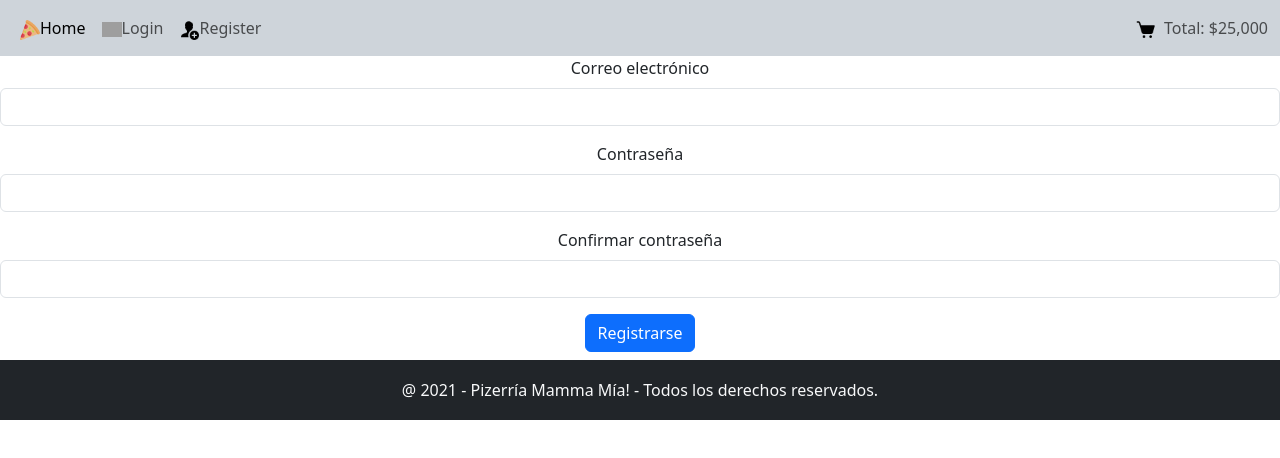
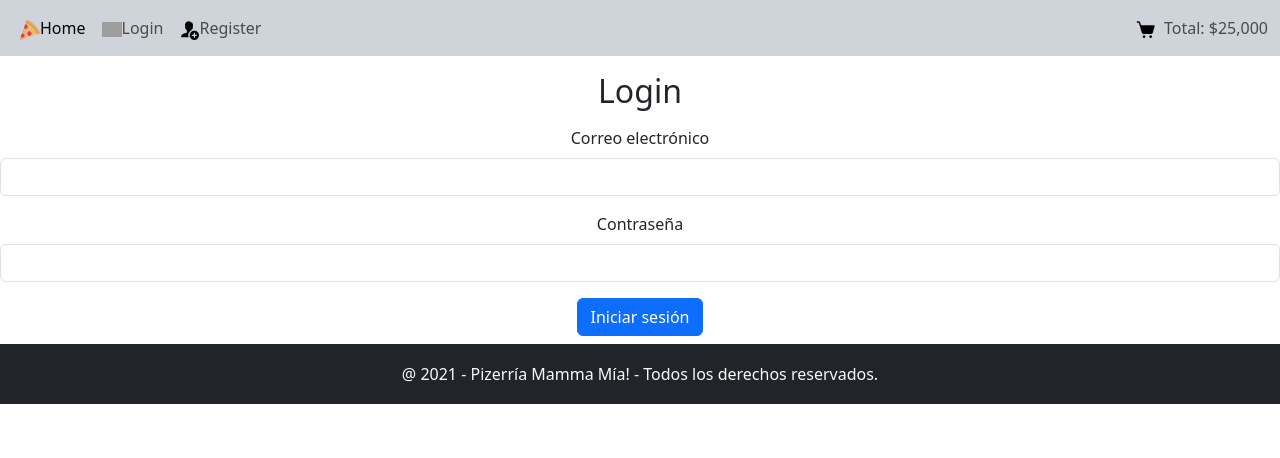
Before and after one commit to FranciscoArce92/pizzeria-mamma-mia, a React (Vite) app: page / in a window 1280 px wide. Shown: the top 458 px of the page. Built offline with nearby package versions, Linux system fonts and the light colour scheme; grey boxes are pictures that could not be loaded.

Commit message:
Término Hito 2

```diff
--- a/src/App.jsx
+++ b/src/App.jsx
@@ -1,6 +1,7 @@
 import './App.css'
 import Footer from './components/Footer'
 import Home from './components/Home'
+import Login from './components/Login'
 import Navbar from './components/Navbar'
 import Register from './components/Register'
 
@@ -11,7 +12,8 @@ function App() {
     <>
       <Navbar />
       {/* <Home /> */}
-      <Register />
+      {/* <Register /> */}
+      <Login />
       <Footer />
 
     </>
--- a/src/components/Login.jsx
+++ b/src/components/Login.jsx
@@ -1,9 +1,65 @@
+import React, { useState } from "react";
+import { validateRequiredFields, validatePasswordLength } from "../utils/validations";
 
 
 function Login() {
+    const [ email, setEmail ] = useState('');
+    const [ password, setPassword ] = useState('');
+    const [ message, setMessage ] = useState('');
+
+    const handleLogin = (e) => {
+        e.preventDefault();
+
+        //Validar campos requeridos
+        const requiredFieldsError = validateRequiredFields({ email, password });
+        if (requiredFieldsError) {
+            setMessage(requiredFieldsError);
+            return;
+        }
+
+        //Validar longitud de contraseña
+        const passwordLengthError = validatePasswordLength(password);
+        if (passwordLengthError) {
+            setMessage(passwordLengthError);
+            return;
+        }
+
+        //Si todo es correcto
+        setMessage('Inicio de sesión exitoso')
+    }
   return (
-    <div>Login</div>
-  )
+    <>
+    <h2 className='my-3'>Login</h2>
+    <form onSubmit={handleLogin}>
+      <div className="mb-3">
+        <label htmlFor="email" className="form-label">Correo electrónico</label>
+        <input
+          type="email"
+          className="form-control"
+          id="email"
+          value={email}
+          onChange={(e) => setEmail(e.target.value)}
+        />
+      </div>
+      <div className="mb-3">
+        <label htmlFor="password" className="form-label">Contraseña</label>
+        <input
+          type="password"
+          className="form-control"
+          id="password"
+          value={password}
+          onChange={(e) => setPassword(e.target.value)}
+        />
+      </div>
+      <button type="submit" className="btn btn-primary">Iniciar sesión</button>
+      {message && (
+        <div className={`alert mt-3 ${message === 'Inicio de sesión exitoso.' ? 'alert-success' : 'alert-danger'}`}>
+          {message}
+        </div>
+      )}
+    </form>
+    </>
+  );
 }
 
 export default Login
--- a/src/components/Register.jsx
+++ b/src/components/Register.jsx
@@ -1,5 +1,9 @@
 import React, { useState } from "react";
-import { use } from "react";
+import {
+  validateRequiredFields,
+  validatePasswordLength,
+  validatePasswordMatch,
+} from "../utils/validations";
 
 function Register() {
   const [email, setEmail] = useState("");
@@ -10,24 +14,38 @@ function Register() {
   const handleSubmit = (e) => {
     e.preventDefault();
 
-    //Validaciones
-    if (!email || !password || !confirmPassword) {
-      setMessage("Todos los campos son obligatorios");
-      return;
-    }
-    if (password.length < 6) {
-      setMessage("La contraseña debe tener mínimo 6 caracteres");
+    //Validar campos requeridos
+    const requiredFieldsError = validateRequiredFields({
+      email,
+      password,
+      confirmPassword,
+    });
+    if (requiredFieldsError) {
+      setMessage(requiredFieldsError);
       return;
     }
 
-    if (password != confirmPassword) {
-      setMessage("Las contraseñas no coinciden");
+    //Validar longitud de la contraseña
+    const passwordLengthError = validatePasswordLength(password);
+    if (passwordLengthError) {
+        setMessage(passwordLengthError);
         return;
     }
 
-    setMessage("Registro exitoso");
+    //Validar coincidencia de contraseñas
+    const passwordMatchError = validatePasswordMatch(password, confirmPassword);
+    if (passwordMatchError) {
+        setMessage(passwordMatchError);
+        return;
+    }
+
+    //Si todo es correcto
+    setMessage('Regitro exitoso')
   };
+
   return (
+    <>
+      <h2 className="my-3">Register</h2>
       <form onSubmit={handleSubmit}>
         <div className="mb-3">
           <label htmlFor="email" className="form-label">
@@ -78,6 +96,7 @@ function Register() {
           </div>
         )}
       </form>
+    </>
   );
 }
 
--- /dev/null
+++ b/src/utils/validations.js
@@ -0,0 +1,25 @@
+// Validar que todos los campos sean obligatorios
+export const validateRequiredFields = (fields) => {
+    for (let key in fields) {
+        if (!fields[key]) {
+            return `El campo ${key} es obligatorio.`
+        }
+    }
+    return null;
+}
+
+//Validar longitud mínima de la contraseña
+export const validatePasswordLength = (password, minLength = 6) => {
+    if (password.length < minLength) {
+        return `La contraseña debe tener al menos ${minLength} caracteres.`
+    }
+    return null;
+}
+
+//Validar coincidencia de contraseñas
+export const validatePasswordMatch = (password, confirmPassword) => {
+    if (password !== confirmPassword) {
+        return 'Las contraseñas no coinciden.'
+    }
+    return null;
+}
```
Lines whose indentation alone changed are shown as unchanged.
